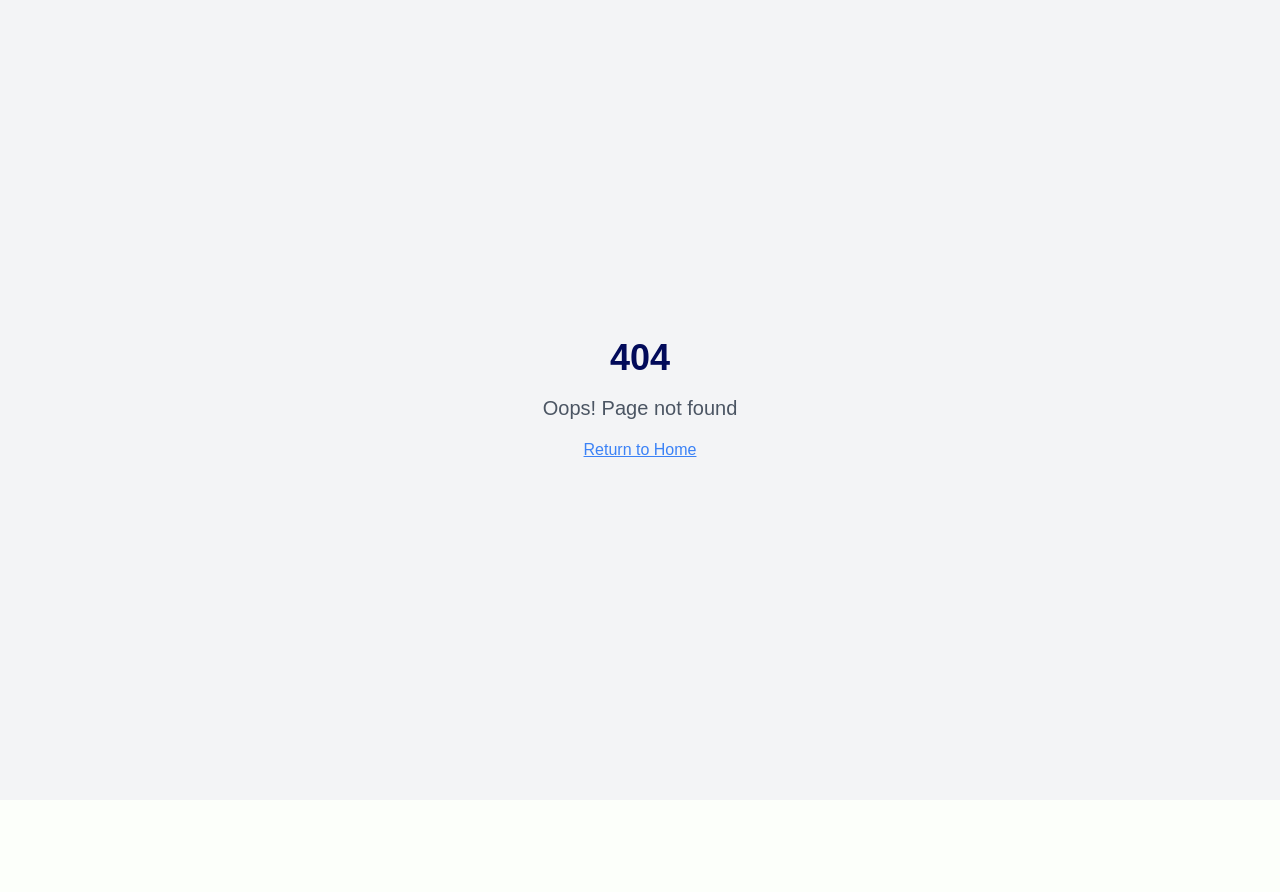
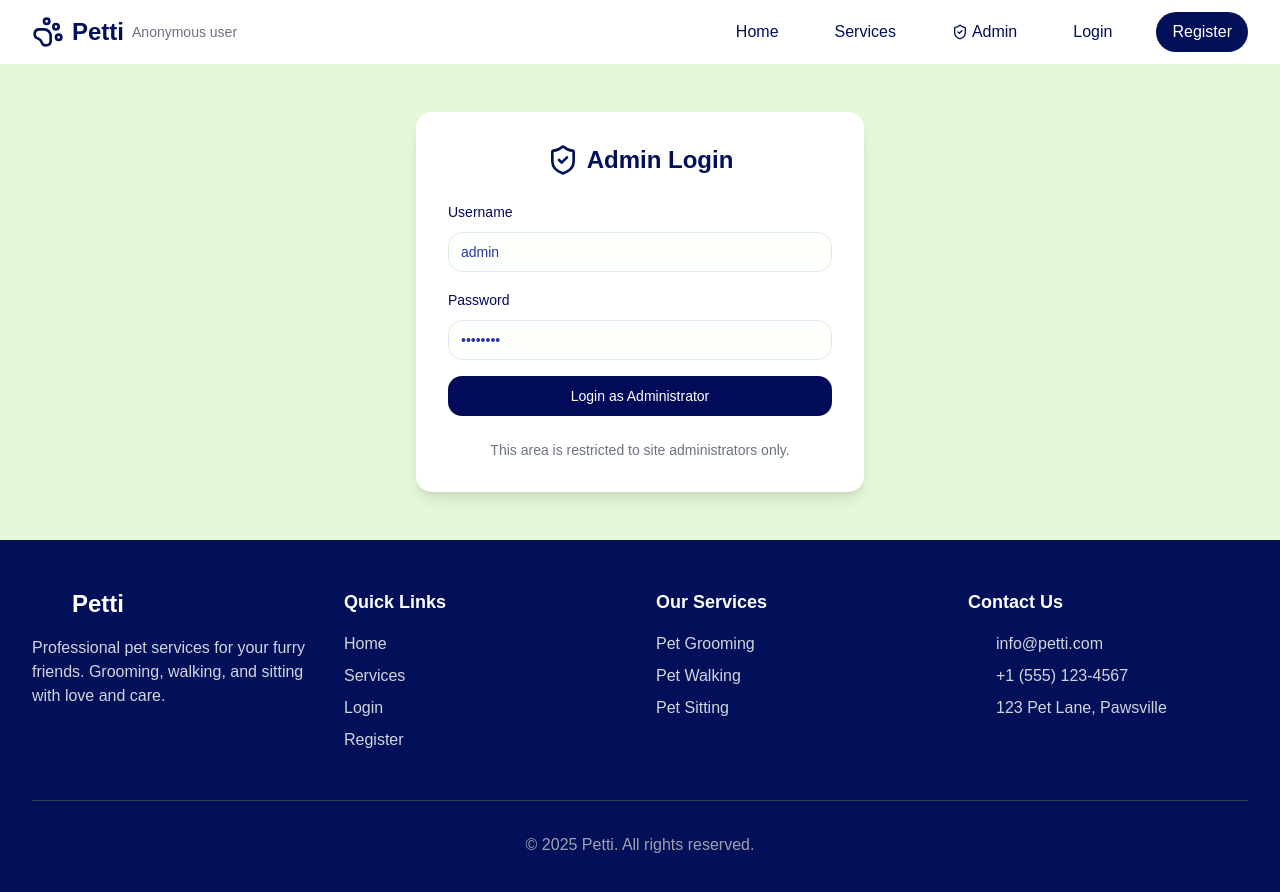
Before and after one commit to nicolenavarrorojas/petti-pal-playdate-portal, a React (Vite) app: page /admin in a window 1280 px wide. Before the commit this address had no page. Shown: the top 892 px of the page. Before the commit the page ends 800 px from the top, so only its background shows below. Built offline with nearby package versions, Linux system fonts and the light colour scheme.

Commit message:
Add admin login button to header
Adds an admin login button to the header, linking to an admin login form.

```diff
--- a/src/App.tsx
+++ b/src/App.tsx
@@ -9,6 +9,8 @@ import Login from "./pages/Login";
 import Register from "./pages/Register";
 import Services from "./pages/Services";
 import Payment from "./pages/Payment";
+import Admin from "./pages/Admin";
+import AdminDashboard from "./pages/AdminDashboard";
 import NotFound from "./pages/NotFound";
 
 const queryClient = new QueryClient();
@@ -25,6 +27,8 @@ const App = () => (
           <Route path="/register" element={<Register />} />
           <Route path="/services" element={<Services />} />
           <Route path="/payment" element={<Payment />} />
+          <Route path="/admin" element={<Admin />} />
+          <Route path="/admin/dashboard" element={<AdminDashboard />} />
           <Route path="*" element={<NotFound />} />
         </Routes>
       </BrowserRouter>
--- a/src/components/Navbar.tsx
+++ b/src/components/Navbar.tsx
@@ -1,7 +1,7 @@
 
 import { useState } from 'react';
 import { Link } from 'react-router-dom';
-import { Menu, X, PawPrint } from 'lucide-react';
+import { Menu, X, PawPrint, ShieldCheck } from 'lucide-react';
 
 const Navbar = () => {
   const [mobileMenuOpen, setMobileMenuOpen] = useState(false);
@@ -25,6 +25,10 @@ const Navbar = () => {
             </Link>
             <Link to="/services" className="text-petti-dark hover:text-petti-primary px-3 py-2 rounded-md font-medium">
               Services
+            </Link>
+            <Link to="/admin" className="text-petti-dark hover:text-petti-primary px-3 py-2 rounded-md font-medium flex items-center">
+              <ShieldCheck className="h-4 w-4 mr-1" />
+              Admin
             </Link>
             <Link to="/login" className="text-petti-dark hover:text-petti-primary px-3 py-2 rounded-md font-medium">
               Login
@@ -66,6 +70,13 @@ const Navbar = () => {
             >
               Services
             </Link>
+            <Link to="/admin"
+              className="block px-3 py-2 rounded-md text-base font-medium text-petti-dark hover:text-petti-primary flex items-center"
+              onClick={() => setMobileMenuOpen(false)}
+            >
+              <ShieldCheck className="h-4 w-4 mr-1" />
+              Admin
+            </Link>
             <Link to="/login"
               className="block px-3 py-2 rounded-md text-base font-medium text-petti-dark hover:text-petti-primary"
               onClick={() => setMobileMenuOpen(false)}
--- /dev/null
+++ b/src/pages/Admin.tsx
@@ -0,0 +1,103 @@
+
+import { useState } from 'react';
+import { useNavigate } from 'react-router-dom';
+import { ShieldCheck } from 'lucide-react';
+import Navbar from '../components/Navbar';
+import Footer from '../components/Footer';
+import { Label } from '@/components/ui/label';
+import { Input } from '@/components/ui/input';
+import { Button } from '@/components/ui/button';
+import { toast } from '@/hooks/use-toast';
+
+const Admin = () => {
+  const [username, setUsername] = useState('');
+  const [password, setPassword] = useState('');
+  const [isLoading, setIsLoading] = useState(false);
+  const navigate = useNavigate();
+
+  const handleSubmit = (e: React.FormEvent) => {
+    e.preventDefault();
+    setIsLoading(true);
+
+    // Simple admin validation - in a real app, this would be a server request
+    setTimeout(() => {
+      if (username === 'admin' && password === 'admin123') {
+        // In a real app, you would set auth token / state here
+        toast({
+          title: "Login successful",
+          description: "Welcome to the admin dashboard"
+        });
+        navigate('/admin/dashboard');
+      } else {
+        toast({
+          title: "Login failed",
+          description: "Invalid username or password",
+          variant: "destructive"
+        });
+      }
+      setIsLoading(false);
+    }, 1000);
+  };
+
+  return (
+    <div className="min-h-screen flex flex-col">
+      <Navbar />
+
+      <div className="flex-grow py-12 bg-petti-light">
+        <div className="max-w-md mx-auto bg-white rounded-2xl shadow-lg overflow-hidden">
+          <div className="p-8 w-full">
+            <div className="flex items-center justify-center mb-6">
+              <ShieldCheck className="h-8 w-8 text-petti-primary" />
+              <span className="ml-2 text-2xl font-bold text-petti-dark">Admin Login</span>
+            </div>
+
+            <form onSubmit={handleSubmit}>
+              <div className="space-y-4">
+                <div className="space-y-2">
+                  <Label htmlFor="username">Username</Label>
+                  <Input
+                    id="username"
+                    placeholder="admin"
+                    value={username}
+                    onChange={(e) => setUsername(e.target.value)}
+                    required
+                  />
+                </div>
+
+                <div className="space-y-2">
+                  <Label htmlFor="password">Password</Label>
+                  <Input
+                    id="password"
+                    type="password"
+                    placeholder="••••••••"
+                    value={password}
+                    onChange={(e) => setPassword(e.target.value)}
+                    required
+                  />
+                </div>
+
+                <Button
+                  type="submit"
+                  className="w-full"
+                  disabled={isLoading}
+                >
+                  {isLoading ? "Logging in..." : "Login as Administrator"}
+                </Button>
+              </div>
+            </form>
+
+            <div className="mt-6">
+              <p className="text-sm text-center text-gray-500">
+                This area is restricted to site administrators only.
+              </p>
+            </div>
+          </div>
+        </div>
+      </div>
+
+      <Footer />
+    </div>
+  );
+};
+
+export default Admin;
--- /dev/null
+++ b/src/pages/AdminDashboard.tsx
@@ -0,0 +1,128 @@
+
+import { useState, useEffect } from 'react';
+import { useNavigate } from 'react-router-dom';
+import { PlusCircle, Pencil, Trash2 } from 'lucide-react';
+import Navbar from '../components/Navbar';
+import Footer from '../components/Footer';
+import { Button } from '@/components/ui/button';
+import { toast } from '@/hooks/use-toast';
+
+// Mock service data
+const initialServices = [
+  { id: 1, name: "Pet Grooming", price: 50, description: "Professional grooming services for your pet" },
+  { id: 2, name: "Dog Walking", price: 25, description: "Daily walks for your dog" },
+  { id: 3, name: "Pet Sitting", price: 40, description: "In-home pet sitting while you're away" }
+];
+
+const AdminDashboard = () => {
+  const [services, setServices] = useState(initialServices);
+  const [isAuthenticated, setIsAuthenticated] = useState(false);
+  const navigate = useNavigate();
+
+  useEffect(() => {
+    // Check if admin is logged in - in a real app, would check auth token/state
+    const checkAuth = () => {
+      // Simulating auth check for demo
+      const isAdmin = localStorage.getItem('isAdmin') === 'true';
+
+      if (!isAdmin) {
+        toast({
+          title: "Authentication required",
+          description: "Please login as administrator",
+          variant: "destructive"
+        });
+        navigate('/admin');
+      } else {
+        setIsAuthenticated(true);
+      }
+    };
+
+    checkAuth();
+  }, [navigate]);
+
+  // Mock functions for service management
+  const addService = () => {
+    toast({
+      title: "Feature coming soon",
+      description: "The ability to add services will be implemented soon"
+    });
+  };
+
+  const editService = (id: number) => {
+    toast({
+      title: "Feature coming soon",
+      description: "The ability to edit services will be implemented soon"
+    });
+  };
+
+  const deleteService = (id: number) => {
+    // Simple mock delete functionality
+    setServices(services.filter(service => service.id !== id));
+    toast({
+      title: "Service deleted",
+      description: "The service has been removed"
+    });
+  };
+
+  if (!isAuthenticated) {
+    return <div className="flex justify-center items-center h-screen">Checking authentication...</div>;
+  }
+
+  return (
+    <div className="min-h-screen flex flex-col">
+      <Navbar />
+
+      <div className="flex-grow py-8 px-4 bg-petti-light">
+        <div className="max-w-6xl mx-auto">
+          <div className="flex justify-between items-center mb-6">
+            <h1 className="text-3xl font-bold text-petti-dark">Service Management</h1>
+            <Button onClick={addService} className="flex items-center gap-1">
+              <PlusCircle className="h-4 w-4" />
+              Add Service
+            </Button>
+          </div>
+
+          <div className="bg-white rounded-xl shadow-md overflow-hidden">
+            <table className="min-w-full divide-y divide-gray-200">
+              <thead className="bg-gray-50">
+                <tr>
+                  <th scope="col" className="px-6 py-3 text-left text-xs font-medium text-gray-500 uppercase tracking-wider">Service</th>
+                  <th scope="col" className="px-6 py-3 text-left text-xs font-medium text-gray-500 uppercase tracking-wider">Price</th>
+                  <th scope="col" className="px-6 py-3 text-left text-xs font-medium text-gray-500 uppercase tracking-wider">Description</th>
+                  <th scope="col" className="px-6 py-3 text-right text-xs font-medium text-gray-500 uppercase tracking-wider">Actions</th>
+                </tr>
+              </thead>
+              <tbody className="bg-white divide-y divide-gray-200">
+                {services.map((service) => (
+                  <tr key={service.id}>
+                    <td className="px-6 py-4 whitespace-nowrap">
+                      <div className="text-sm font-medium text-gray-900">{service.name}</div>
+                    </td>
+                    <td className="px-6 py-4 whitespace-nowrap">
+                      <div className="text-sm text-gray-900">${service.price}</div>
+                    </td>
+                    <td className="px-6 py-4">
+                      <div className="text-sm text-gray-500">{service.description}</div>
+                    </td>
+                    <td className="px-6 py-4 whitespace-nowrap text-right text-sm font-medium">
+                      <Button variant="ghost" size="sm" onClick={() => editService(service.id)} className="text-blue-600 hover:text-blue-900 mr-2">
+                        <Pencil className="h-4 w-4" />
+                      </Button>
+                      <Button variant="ghost" size="sm" onClick={() => deleteService(service.id)} className="text-red-600 hover:text-red-900">
+                        <Trash2 className="h-4 w-4" />
+                      </Button>
+                    </td>
+                  </tr>
+                ))}
+              </tbody>
+            </table>
+          </div>
+        </div>
+      </div>
+
+      <Footer />
+    </div>
+  );
+};
+
+export default AdminDashboard;
```
